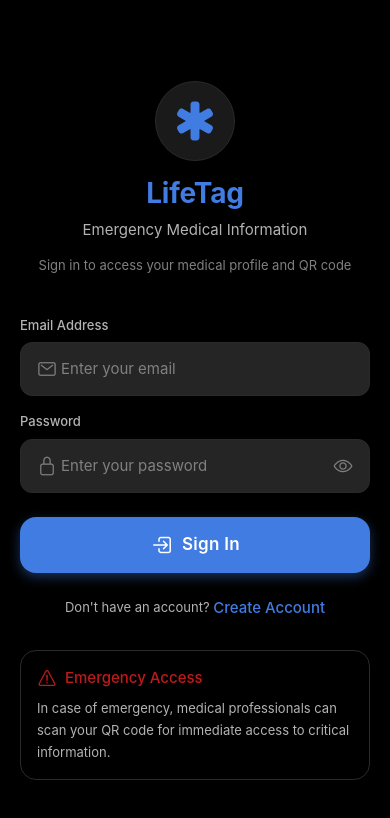
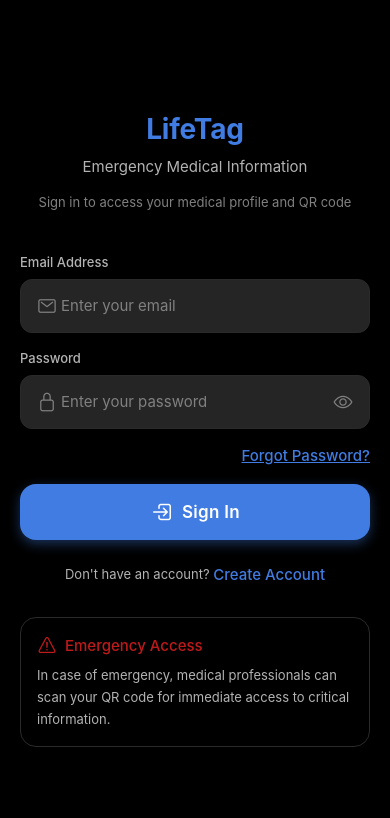
Before and after one commit to mohamedS2020/LifeTag, a React Native app: screen / in a window 390 px wide. Shown: the top 818 px of the page. Built offline with nearby package versions, Linux system fonts and the light colour scheme; no server answers.

Commit message:
feat: add Forgot Password functionality with email validation and reset link

```diff
--- a/src/components/Auth/LoginScreen.tsx
+++ b/src/components/Auth/LoginScreen.tsx
@@ -223,9 +223,6 @@ const LoginScreen: React.FC<LoginScreenProps> = ({
         <View style={styles.content}>
           {/* Header */}
           <Animated.View entering={FadeInDown.delay(100).duration(400)} style={styles.header}>
-            <View style={styles.logoContainer}>
-              <Ionicons name="medical" size={48} color={colors.primary.main} />
-            </View>
             <H1 style={styles.title}>LifeTag</H1>
             <Body color="secondary" style={styles.subtitle}>Emergency Medical Information</Body>
             <BodySmall color="tertiary" align="center" style={styles.description}>
@@ -286,6 +283,18 @@ const LoginScreen: React.FC<LoginScreenProps> = ({
               error={passwordError}
               leftIcon="lock-closed-outline"
             />
+
+            {/* Forgot Password Link */}
+            <View style={{ alignItems: 'flex-end', marginBottom: spacing.sm }}>
+              <TouchableOpacity
+                onPress={() => navigation?.navigate('ForgotPassword')}
+                disabled={loading || isSubmitting}
+              >
+                <Text style={[styles.forgotPasswordLink, (loading || isSubmitting) ? styles.linkDisabled : null]}>
+                  Forgot Password?
+                </Text>
+              </TouchableOpacity>
+            </View>
 
             {/* Login Button */}
             <Button
@@ -393,6 +402,12 @@ const styles = StyleSheet.create({
   linkDisabled: {
     color: colors.text.disabled,
   },
+  forgotPasswordLink: {
+    ...typography.labelLarge,
+    color: colors.primary.main,
+    textDecorationLine: 'underline',
+    marginBottom: 2,
+  },
   emergencyInfo: {
     borderLeftWidth: 3,
     borderLeftColor: colors.medical.emergency,
--- a/src/navigation/AppNavigator.tsx
+++ b/src/navigation/AppNavigator.tsx
@@ -13,6 +13,7 @@ import { Ionicons } from '@expo/vector-icons';
 import { View, Text, StyleSheet, ActivityIndicator, TouchableOpacity, Alert } from 'react-native';
 import { useAuth } from '../context/AuthContext';
 import { LoginScreen, RegisterScreen, MedicalProfessionalRegister } from '../components/Auth';
+import ForgotPasswordScreen from '../screens/ForgotPasswordScreen';
 import { HomeScreen, ProfileFormScreen, ProfileDisplayScreen, QRTabScreen, QRDisplayScreen, QRScannerScreen, EmergencyInfoScreen, VerificationStatusScreen, MedicalProfessionalScreen, AdminScreen, SettingsScreen, ProfileAccessHistoryScreen } from '../screens';
 import AdminAuditLogsScreen from '../screens/AdminAuditLogsScreen';
 import AdminAuditLogDetailScreen from '../screens/AdminAuditLogDetailScreen';
@@ -40,6 +41,7 @@ const DarkNavigationTheme = {
 export type RootStackParamList = {
   MainTabs: undefined;
   Login: undefined;
+  ForgotPassword: undefined;
   Register: undefined;
   MedicalProfessionalRegister: undefined;
   QRDisplay: {
@@ -343,6 +345,11 @@ const AuthStack: React.FC = () => {
         options={{ title: 'Sign In' }}
       />
       <Stack.Screen
+        name="ForgotPassword"
+        component={ForgotPasswordScreen}
+        options={{ title: 'Forgot Password' }}
+      />
+      <Stack.Screen
         name="Register"
         component={RegisterScreen}
         options={{ title: 'Create Account' }}
--- /dev/null
+++ b/src/screens/ForgotPasswordScreen.tsx
@@ -0,0 +1,81 @@
+import React, { useState } from 'react';
+import { View, Text, StyleSheet, KeyboardAvoidingView, Platform } from 'react-native';
+import { Button, TextInput, Card, H1, Body, BodySmall } from '../components/ui';
+import { colors, spacing, typography } from '../theme';
+import { sendPasswordResetEmail } from '../services/authService';
+
+interface ForgotPasswordScreenProps {
+  navigation?: any;
+}
+
+const ForgotPasswordScreen: React.FC<ForgotPasswordScreenProps> = ({ navigation }) => {
+  const [email, setEmail] = useState('');
+  const [error, setError] = useState('');
+  const [success, setSuccess] = useState('');
+  const [loading, setLoading] = useState(false);
+
+  const handleReset = async () => {
+    setError('');
+    setSuccess('');
+    setLoading(true);
+    try {
+      await sendPasswordResetEmail(email);
+      setSuccess('If this email is registered, you will receive a reset link.');
+    } catch (e: any) {
+      setError(e.message || 'Failed to send reset email.');
+    } finally {
+      setLoading(false);
+    }
+  };
+
+  return (
+    <KeyboardAvoidingView
+      style={styles.container}
+      behavior={Platform.OS === 'ios' ? 'padding' : 'height'}
+    >
+      <Card style={styles.card}>
+        <H1 style={styles.title}>Forgot Password</H1>
+        <Body style={styles.subtitle}>Enter your email to receive a password reset link.</Body>
+        <TextInput
+          label="Email Address"
+          placeholder="Enter your email"
+          value={email}
+          onChangeText={setEmail}
+          keyboardType="email-address"
+          autoCapitalize="none"
+          autoCorrect={false}
+          containerStyle={styles.input}
+        />
+        {error ? <Text style={styles.error}>{error}</Text> : null}
+        {success ? <Text style={styles.success}>{success}</Text> : null}
+        <Button
+          title="Send Reset Email"
+          onPress={handleReset}
+          loading={loading}
+          disabled={loading || !email}
+          style={styles.button}
+        />
+        <Button
+          title="Back to Login"
+          onPress={() => navigation?.goBack()}
+          variant="ghost"
+          style={styles.backButton}
+        />
+      </Card>
+    </KeyboardAvoidingView>
+  );
+};
+
+const styles = StyleSheet.create({
+  container: { flex: 1, justifyContent: 'center', backgroundColor: colors.background.primary },
+  card: { margin: spacing.lg, padding: spacing.lg },
+  title: { ...typography.h1, marginBottom: spacing.md },
+  subtitle: { marginBottom: spacing.md },
+  input: { marginBottom: spacing.md },
+  button: { marginTop: spacing.md },
+  backButton: { marginTop: spacing.sm },
+  error: { color: colors.status.error.main, marginTop: spacing.sm },
+  success: { color: colors.status.success.main, marginTop: spacing.sm },
+});
+
+export default ForgotPasswordScreen;
--- a/src/services/authService.ts
+++ b/src/services/authService.ts
@@ -27,7 +27,16 @@ export interface AuthService {
   createUserProfile: (firebaseUser: FirebaseUser, userType: 'individual' | 'medical_professional', additionalData?: any) => Promise<User>;
 }
 
+import { sendPasswordResetEmail as firebaseSendPasswordResetEmail } from 'firebase/auth';
+
 class AuthServiceImpl implements AuthService {
+    /**
+     * Send password reset email
+     */
+    async sendPasswordResetEmail(email: string): Promise<void> {
+      if (!email) throw new Error('Email is required');
+      await firebaseSendPasswordResetEmail(auth, email);
+    }
 
   /**
    * Login with email and password
@@ -328,3 +337,4 @@ class AuthServiceImpl implements AuthService {
 // Export singleton instance
 const authService = new AuthServiceImpl();
 export default authService;
+export const sendPasswordResetEmail = authService.sendPasswordResetEmail.bind(authService);
```
Also changed, not shown: src/services/sendPasswordResetEmail.ts (added, +17 -0 lines).
